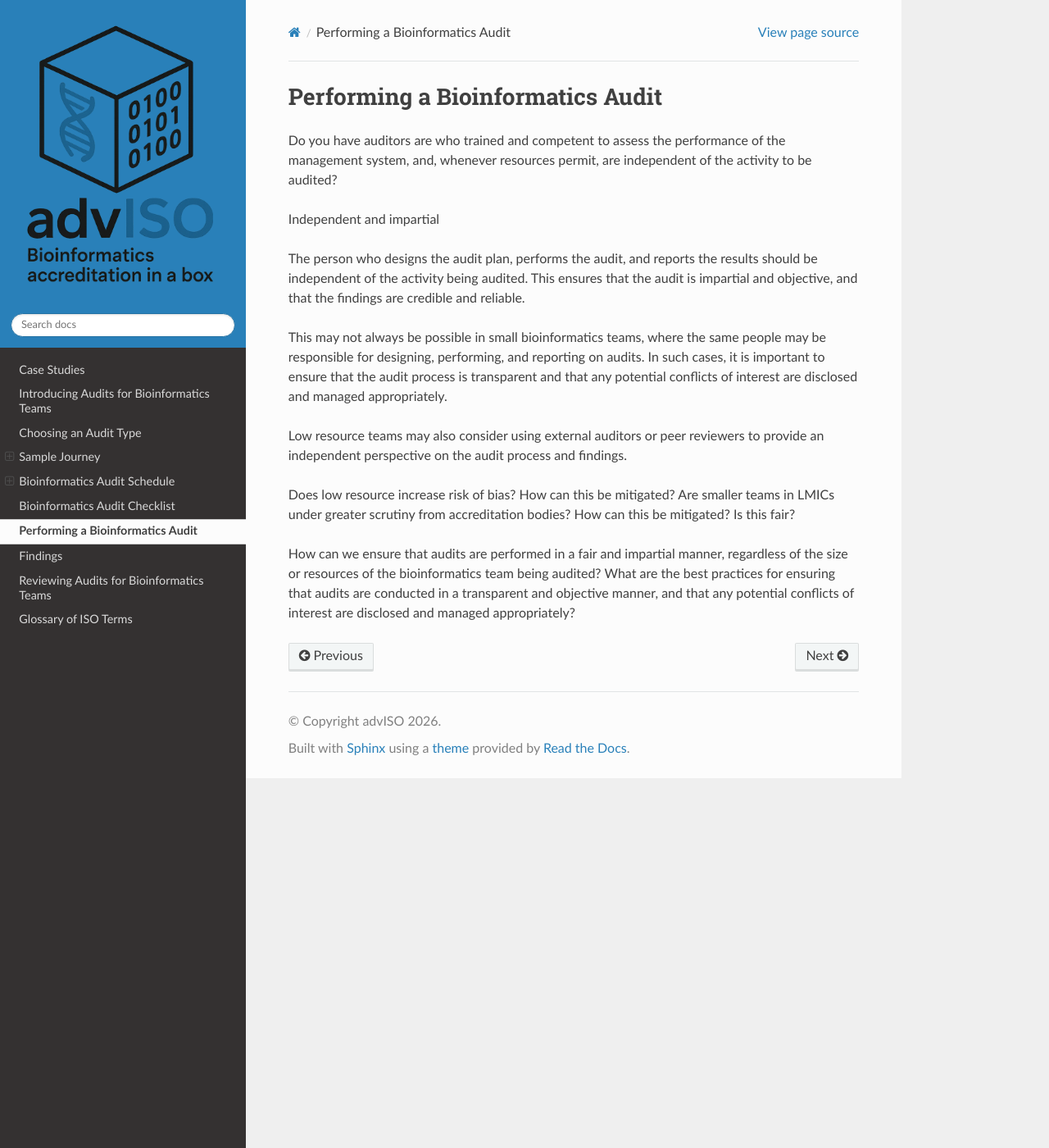
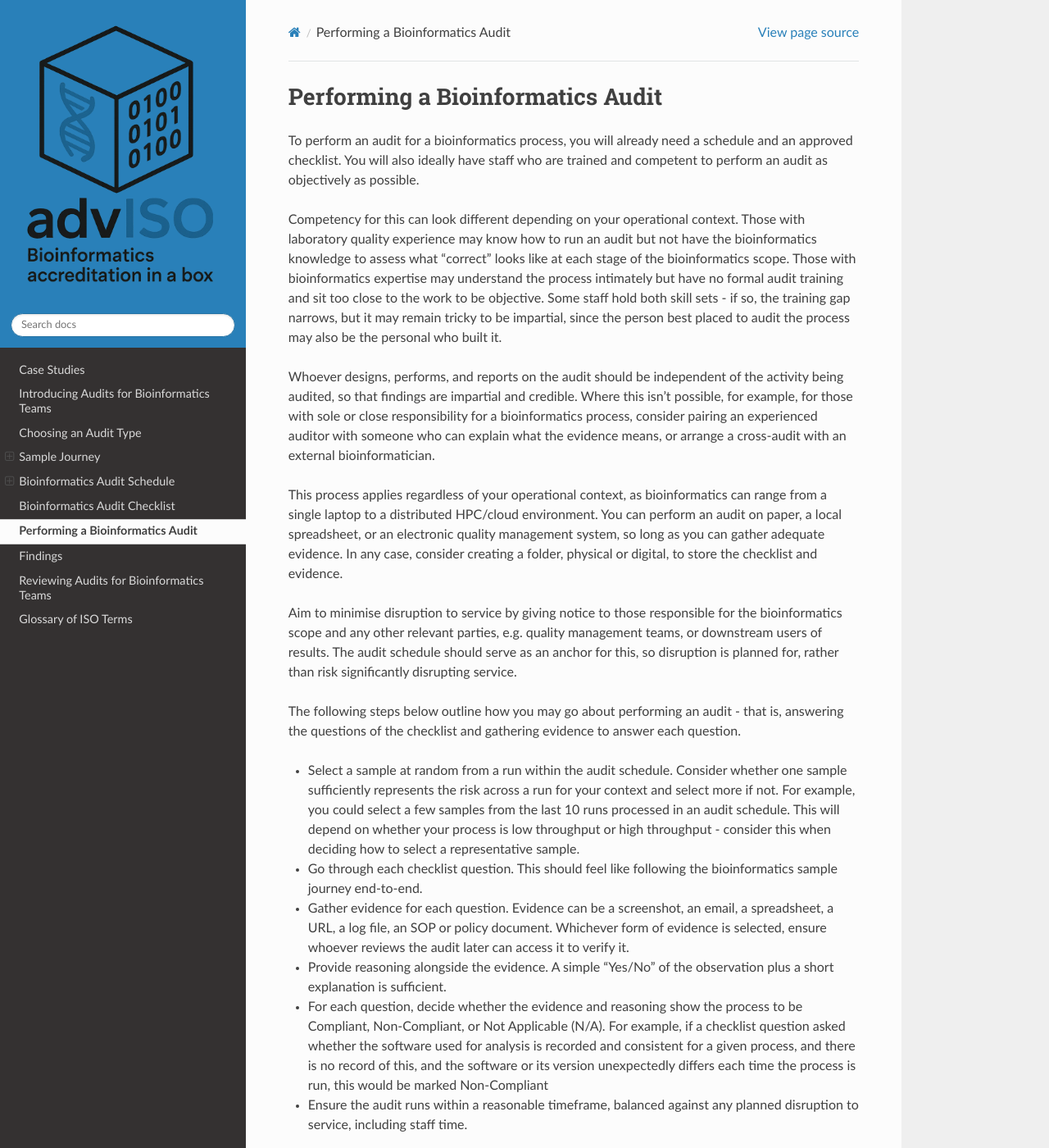
Before and after one commit to advISO-project/advISO_audit_guide, a Sphinx documentation site: the page built from docs/source/audit_guide/performing_audits.rst, in a window 1280 px wide and 1400 px high. Shown: the whole window at 82% size. Built offline with Sphinx 7.4.7 and the Read the Docs theme 3.1.0, drawn with Linux system fonts in a browser that asks for light colours.

Commit message:
performing audits text

```diff
--- a/docs/source/audit_guide/performing_audits.rst
+++ b/docs/source/audit_guide/performing_audits.rst
@@ -2,16 +2,21 @@
 ==================================
 Performing a Bioinformatics Audit
 ==================================
-Do you have auditors are who trained and competent to assess the performance of the management system, and, whenever resources permit, are independent of the activity to be audited?
+To perform an audit for a bioinformatics process, you will already need a schedule and an approved checklist. You will also ideally have staff who are trained and competent to perform an audit as objectively as possible.
 
-Independent and impartial
+Competency for this can look different depending on your operational context. Those with laboratory quality experience may know how to run an audit but not have the bioinformatics knowledge to assess what “correct” looks like at each stage of the bioinformatics scope. Those with bioinformatics expertise may understand the process intimately but have no formal audit training and sit too close to the work to be objective. Some staff hold both skill sets - if so, the training gap narrows, but it may remain tricky to be impartial, since the person best placed to audit the process may also be the personal who built it.
 
-The person who designs the audit plan, performs the audit, and reports the results should be independent of the activity being audited. This ensures that the audit is impartial and objective, and that the findings are credible and reliable.
+Whoever designs, performs, and reports on the audit should be independent of the activity being audited, so that findings are impartial and credible. Where this isn't possible, for example, for those with sole or close responsibility for a bioinformatics process, consider pairing an experienced auditor with someone who can explain what the evidence means, or arrange a cross-audit with an external bioinformatician.
 
-This may not always be possible in small bioinformatics teams, where the same people may be responsible for designing, performing, and reporting on audits. In such cases, it is important to ensure that the audit process is transparent and that any potential conflicts of interest are disclosed and managed appropriately.
+This process applies regardless of your operational context, as bioinformatics can range from a single laptop to a distributed HPC/cloud environment. You can perform an audit on paper, a local spreadsheet, or an electronic quality management system, so long as you can gather adequate evidence. In any case, consider creating a folder, physical or digital, to store the checklist and evidence.
 
-Low resource teams may also consider using external auditors or peer reviewers to provide an independent perspective on the audit process and findings.
+Aim to minimise disruption to service by giving notice to those responsible for the bioinformatics scope and any other relevant parties, e.g. quality management teams, or downstream users of results. The audit schedule should serve as an anchor for this, so disruption is planned for, rather than risk significantly disrupting service.
 
-Does low resource increase risk of bias? How can this be mitigated? Are smaller teams in LMICs under greater scrutiny from accreditation bodies? How can this be mitigated? Is this fair?
+The following steps below outline how you may go about performing an audit - that is, answering the questions of the checklist and gathering evidence to answer each question.
 
-How can we ensure that audits are performed in a fair and impartial manner, regardless of the size or resources of the bioinformatics team being audited? What are the best practices for ensuring that audits are conducted in a transparent and objective manner, and that any potential conflicts of interest are disclosed and managed appropriately?
+* Select a sample at random from a run within the audit schedule. Consider whether one sample sufficiently represents the risk across a run for your context and select more if not. For example, you could select a few samples from the last 10 runs processed in an audit schedule. This will depend on whether your process is low throughput or high throughput - consider this when deciding how to select a representative sample.
+* Go through each checklist question. This should feel like following the bioinformatics sample journey end-to-end.
+* Gather evidence for each question. Evidence can be a screenshot, an email, a spreadsheet, a URL, a log file, an SOP or policy document. Whichever form of evidence is selected, ensure whoever reviews the audit later can access it to verify it.
+* Provide reasoning alongside the evidence. A simple "Yes/No" of the observation plus a short explanation is sufficient.
+* For each question, decide whether the evidence and reasoning show the process to be Compliant, Non-Compliant, or Not Applicable (N/A). For example, if a checklist question asked whether the software used for analysis is recorded and consistent for a given process, and there is no record of this, and the software or its version unexpectedly differs each time the process is run, this would be marked Non-Compliant
+* Ensure the audit runs within a reasonable timeframe, balanced against any planned disruption to service, including staff time.
```
